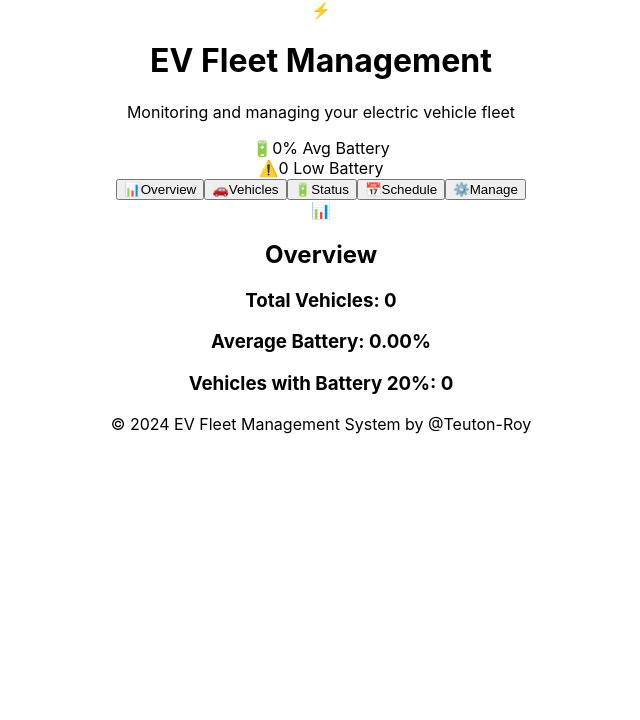
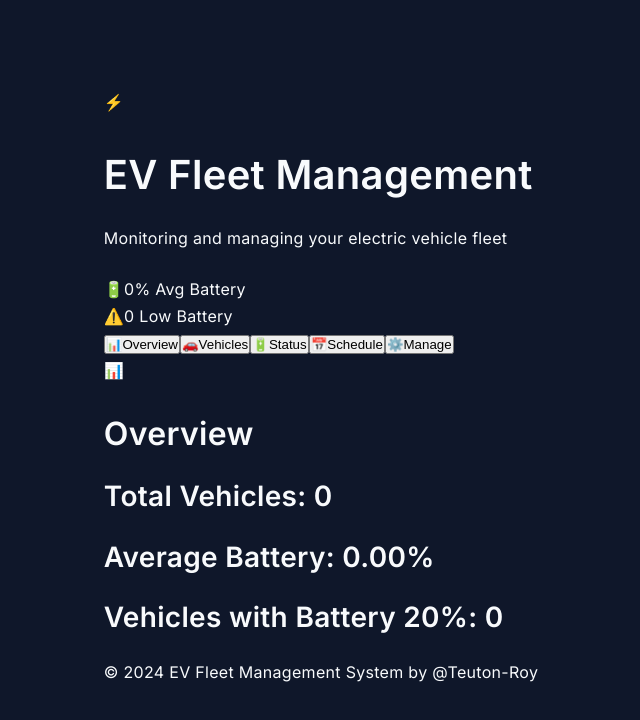
Before and after one commit to Teuton-Roy/fleet-management-dashboard, a React (Create React App) app: page / in a window 1280 px wide. Shown: the top 720 px of the page, without its empty margins (319-959 px from the left). Built offline with nearby package versions, Linux system fonts and the light colour scheme.

Commit message:
timing change in status updater

```diff
--- a/public/index.html
+++ b/public/index.html
@@ -24,6 +24,7 @@
       work correctly both with client-side routing and a non-root public URL.
       Learn how to configure a non-root public URL by running `npm run build`.
     -->
+    <link href="https://fonts.googleapis.com/css2?family=Inter:wght@400;500;600;700&display=swap" rel="stylesheet">
     <title>Fleet_Management_Dashboard</title>
   </head>
   <body>
--- a/src/App.css
+++ b/src/App.css
@@ -1,38 +1,189 @@
-.App {
-  text-align: center;
+/* Base Styles */
+:root {
+  --primary: #3b82f6;
+  --primary-dark: #1d4ed8;
+  --secondary: #64748b;
+  --accent: #06b6d4;
+  --success: #22c55e;
+  --warning: #f59e0b;
+  --danger: #ef4444;
+  --background: #0f172a;
+  --text: #f8fafc;
+  --text-secondary: #cbd5e1;
+  --border: rgba(255, 255, 255, 0.1);
 }
 
-.App-logo {
-  height: 40vmin;
-  pointer-events: none;
+* {
+  margin: 0;
+  padding: 0;
+  box-sizing: border-box;
 }
 
-@media (prefers-reduced-motion: no-preference) {
-  .App-logo {
-    animation: App-logo-spin infinite 20s linear;
-  }
+body {
+  font-family: 'Inter', -apple-system, BlinkMacSystemFont, 'Segoe UI', Roboto, Oxygen, Ubuntu, Cantarell, sans-serif;
+  -webkit-font-smoothing: antialiased;
+  -moz-osx-font-smoothing: grayscale;
+  background-color: var(--background);
+  color: var(--text);
+  line-height: 1.7; /* Increased line height for better readability */
+  font-size: 16px; /* Base font size */
+  letter-spacing: 0.3px; /* Slight letter spacing for better readability */
 }
 
-.App-header {
-  background-color: #1c1d1e;
+/* Typography */
+h1, h2, h3, h4, h5, h6 {
+  margin-bottom: 1.5rem;
+  line-height: 1.3;
+  font-weight: 600;
+}
+
+h1 { font-size: 2.5rem; margin-top: 2rem; }
+h2 { font-size: 2rem; margin-top: 1.75rem; }
+h3 { font-size: 1.75rem; margin-top: 1.5rem; }
+h4 { font-size: 1.5rem; margin-top: 1.25rem; }
+h5 { font-size: 1.25rem; margin-top: 1rem; }
+h6 { font-size: 1rem; margin-top: 0.75rem; }
+
+p {
+  margin-bottom: 1.5rem;
+  line-height: 1.7;
+}
+
+/* App Container */
+.App {
   min-height: 100vh;
   display: flex;
   flex-direction: column;
   align-items: center;
   justify-content: center;
-  font-size: calc(10px + 2vmin);
-  color: white;
+  padding: 3rem; /* Increased padding */
+  max-width: 1200px;
+  margin: 0 auto;
 }
 
-.App-link {
-  color: #61dafb;
+/* Card Styles with improved spacing */
+.card {
+  background: rgba(255, 255, 255, 0.05);
+  backdrop-filter: blur(10px);
+  border: 1px solid var(--border);
+  border-radius: 1rem;
+  padding: 2rem; /* Increased padding */
+  margin-bottom: 2rem; /* Increased margin */
+  transition: transform 0.2s, box-shadow 0.2s;
 }
 
-@keyframes App-logo-spin {
-  from {
-    transform: rotate(0deg);
+.vehicle-card {
+  background: rgba(255, 255, 255, 0.08);
+  border-radius: 1rem;
+  padding: 2rem; /* Increased padding */
+  margin-bottom: 2rem; /* Increased margin */
+  border: 1px solid var(--border);
+  transition: all 0.2s;
+}
+
+/* Grid Layout with more spacing */
+.grid {
+  display: grid;
+  gap: 2rem; /* Increased gap */
+  grid-template-columns: repeat(auto-fit, minmax(300px, 1fr));
+  width: 100%;
+  margin: 2rem 0; /* Added vertical margin */
+}
+
+/* Stats Card with improved spacing */
+.stats-card {
+  display: flex;
+  align-items: center;
+  gap: 2rem; /* Increased gap */
+  padding: 2rem; /* Increased padding */
+  border-radius: 1rem;
+  background: rgba(255, 255, 255, 0.05);
+  border: 1px solid var(--border);
+}
+
+.stats-info h3 {
+  font-size: 1.5rem;
+  font-weight: 600;
+  color: var(--text);
+  margin-bottom: 0.75rem; /* Increased margin */
+}
+
+.stats-info p {
+  color: var(--text-secondary);
+  font-size: 1rem;
+  line-height: 1.7;
+}
+
+/* Form Control with better spacing */
+.form-control {
+  background: rgba(255, 255, 255, 0.05);
+  border: 1px solid var(--border);
+  border-radius: 0.5rem;
+  padding: 1rem 1.25rem; /* Increased padding */
+  color: var(--text);
+  width: 100%;
+  margin-bottom: 1.5rem; /* Increased margin */
+  font-size: 1rem;
+  line-height: 1.5;
+}
+
+/* Button Styles with better spacing */
+.button {
+  display: inline-flex;
+  align-items: center;
+  justify-content: center;
+  padding: 1rem 2rem; /* Increased padding */
+  border-radius: 0.5rem;
+  font-weight: 500;
+  cursor: pointer;
+  transition: all 0.2s;
+  border: none;
+  gap: 1rem; /* Increased gap */
+  font-size: 1rem;
+  letter-spacing: 0.5px;
+  margin: 0.5rem;
+}
+
+/* Status Indicators with better spacing */
+.status-indicator {
+  display: inline-flex;
+  align-items: center;
+  padding: 0.5rem 1rem; /* Increased padding */
+  border-radius: 9999px;
+  font-size: 0.875rem;
+  font-weight: 500;
+  margin: 0.5rem 0;
+  letter-spacing: 0.5px;
+}
+
+/* Toast with better spacing */
+.toast {
+  position: fixed;
+  bottom: 2rem;
+  right: 2rem;
+  padding: 1.25rem 2rem; /* Increased padding */
+  border-radius: 0.5rem;
+  font-size: 1rem;
+  line-height: 1.5;
+  letter-spacing: 0.3px;
+}
+
+/* Responsive adjustments */
+@media (max-width: 768px) {
+  body {
+    font-size: 15px;
   }
-  to {
-    transform: rotate(360deg);
+
+  .App {
+    padding: 2rem;
+  }
+
+  .grid {
+    gap: 1.5rem;
+  }
+
+  .card, .vehicle-card, .stats-card {
+    padding: 1.5rem;
+    margin-bottom: 1.5rem;
   }
 }
--- a/src/components/VehicleStatusUpdater.js
+++ b/src/components/VehicleStatusUpdater.js
@@ -10,7 +10,7 @@ function VehicleStatusUpdater({ vehicles, updateVehicle }) {
           updateVehicle({ ...vehicle, battery: vehicle.battery + 10 });
         }
       });
-    }, 10000); // Runs every 10 seconds
+    }, 5000); // Runs every 5 seconds
 
     return () => clearInterval(interval);
   }, [vehicles, updateVehicle]);
```
